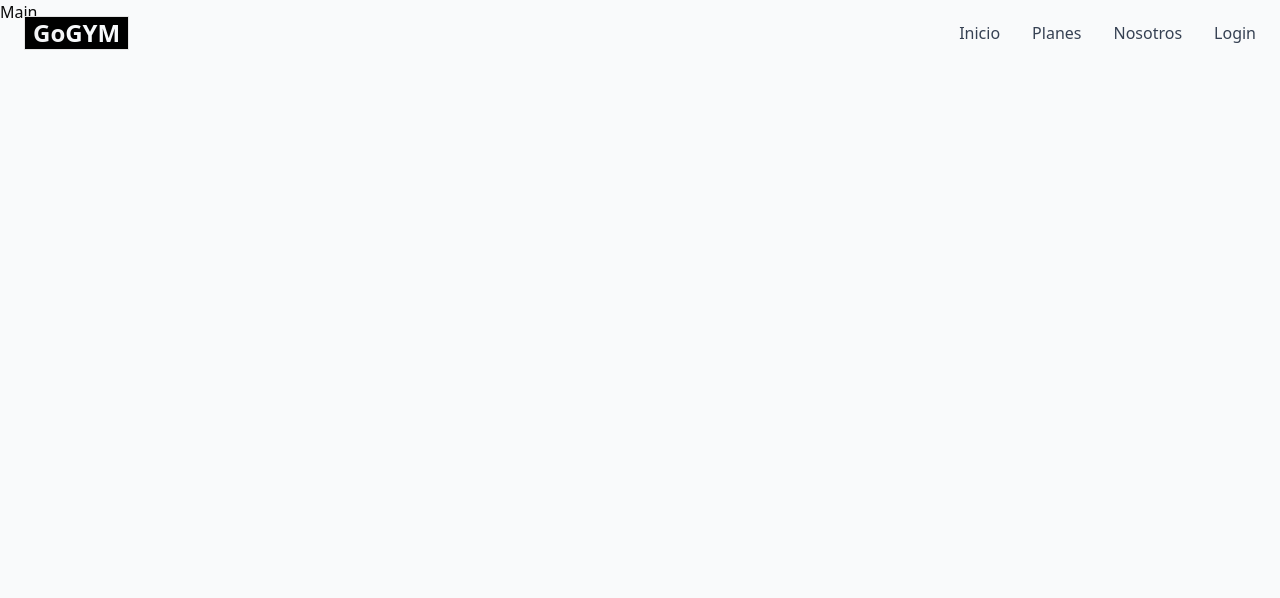
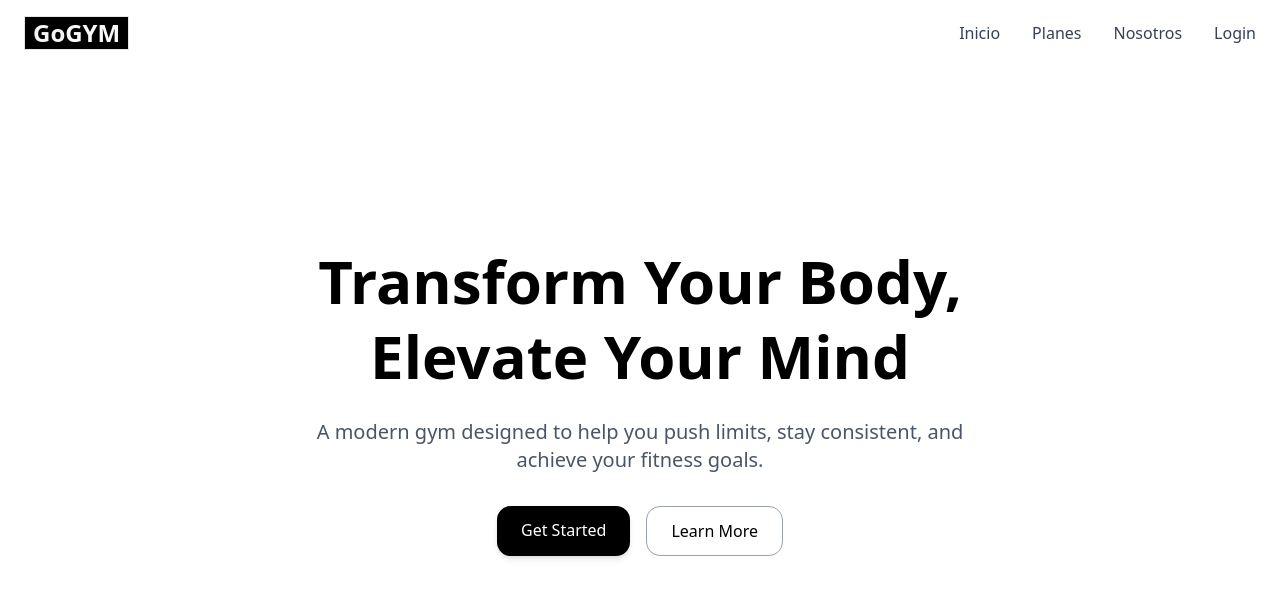
Before and after one commit to wilyramos/frontend_nextjs_gym, a Next.js app: page / in a window 1280 px wide. Shown: the top 598 px of the page. Built offline with nearby package versions, Linux system fonts and the light colour scheme.

Commit message:
update pages login and register, add home

```diff
--- a/app/(public)/auth/login/page.tsx
+++ b/app/(public)/auth/login/page.tsx
@@ -4,7 +4,7 @@ export default function LoginPage() {
 
 
     return (
-        <div className="min-h-screen flex items-center justify-center">
+        <div className="min-h-screen flex items-center justify-center p-2">
             <div className="w-full max-w-sm">
                 <h1 className="text-2xl font-bold text-center mb-6">Iniciar Sesion</h1>
 
--- a/app/(public)/auth/page.tsx
+++ b/app/(public)/auth/page.tsx
@@ -8,7 +8,7 @@ export default function VerifyEmailPage() {
 
 
     return (
-        <div className="min-h-screen flex items-center justify-center">
+        <div className="min-h-screen flex items-center justify-center p-2">
 
             <div className="w-full max-w-sm">
                 <Logo />
--- a/app/(public)/auth/register/page.tsx
+++ b/app/(public)/auth/register/page.tsx
@@ -5,7 +5,7 @@ export default function RegisterPage() {
 
 
     return (
-        <div className="min-h-screen flex items-center justify-center">
+        <div className="min-h-screen flex items-center justify-center p-2">
             <div className="w-full max-w-sm">
                 <h1 className="text-2xl font-bold text-center mb-6">Crear cuenta</h1>
 
--- a/app/(public)/layout.tsx
+++ b/app/(public)/layout.tsx
@@ -2,12 +2,11 @@ import React from 'react'
 import Navbar from '@/src/components/common/Navbar'
 
 
-
 export default function layout({ children }: { children: React.ReactNode }) {
     return (
-        <div className='bg-gray-50 min-h-screen'>
+        <div className='bg-gray-50 min-h-screen '>
             <Navbar />
-            <div>{children}</div>
+            {children}
         </div>
     )
 }
--- a/app/(public)/page.tsx
+++ b/app/(public)/page.tsx
@@ -1,8 +1,34 @@
-import React from 'react'
-import Navbar from '@/src/components/common/Navbar'
 
-export default function MainPage() {
+import Link from "next/link";
+
+export default function Home() {
     return (
-        <div>Main</div>
-    )
+        <main className="min-h-screen bg-white flex items-center justify-center px-6">
+            <div className="text-center max-w-2xl">
+                {/* Hero Title */}
+                <h1 className="text-5xl md:text-6xl font-bold text-black mb-6 leading-tight">
+                    Transform Your Body, <br /> Elevate Your Mind
+                </h1>
+
+                {/* Subtitle */}
+                <p className="text-lg md:text-xl text-gray-600 mb-8">
+                    A modern gym designed to help you push limits, stay consistent,
+                    and achieve your fitness goals.
+                </p>
+
+                {/* CTA Buttons */}
+                <div className="flex gap-4 justify-center">
+                    <Link
+                        href="/auth"
+                        className="px-6 py-3 rounded-xl bg-black text-white font-medium shadow-md hover:bg-gray-900 transition"
+                    >
+                        Get Started
+                    </Link>
+                    <button className="px-6 py-3 rounded-xl border border-gray-400 text-black font-medium hover:bg-gray-100 transition">
+                        Learn More
+                    </button>
+                </div>
+            </div>
+        </main>
+    );
 }
--- a/src/components/common/ErrorMessage.tsx
+++ b/src/components/common/ErrorMessage.tsx
@@ -1,10 +1,12 @@
-
-
+import { AlertCircle } from "lucide-react";
 
 export default function ErrorMessage({ children }: { children: React.ReactNode }) {
+    if (!children) return null;
+
     return (
-        <p className="text-sm text-red-500 font-medium">
-            {children}
-        </p>
+        <div className="flex items-center gap-2 p-2 text-sm text-red-600 animate-fadeIn">
+            <AlertCircle className="h-4 w-4 flex-shrink-0 text-red-500" />
+            <span className="font-medium">{children}</span>
+        </div>
     );
 }
--- a/src/components/forms/FormAuth.tsx
+++ b/src/components/forms/FormAuth.tsx
@@ -3,6 +3,9 @@
 import { useActionState, useEffect, useState } from "react";
 import { useRouter } from "next/navigation";
 import { checkEmailAction } from "@/app/(public)/auth/actions";
+import Spinner from "../common/Spinner";
+import ErrorMessage from "../common/ErrorMessage";
+
 
 export default function CheckEmailPage() {
     const router = useRouter();
@@ -28,24 +31,24 @@ export default function CheckEmailPage() {
                 value={email}
                 onChange={(e) => setEmail(e.target.value)}
                 placeholder="Correo"
-                className="w-full border px-3 py-2 rounded bg-gray-200 border-b-gray-400 border-b-2"
+                className="w-full border px-3 py-2 rounded-xl bg-gray-200 border-b-gray-400 border-b-2"
                 name="email"
             />
 
             {/* Mostrar errores debajo del input */}
             {state.errors.length > 0 && (
-                <ul className="text-red-500 text-sm space-y-1">
+                <ErrorMessage>
                     {state.errors.map((err, idx) => (
-                        <li key={idx}>• {err}</li>
+                        <div key={idx}>{err}</div>
                     ))}
-                </ul>
+                </ErrorMessage>
             )}
 
             <button
                 type="submit"
-                className="w-full bg-black text-white py-2 rounded"
+                className="w-full bg-black text-white py-2 rounded-xl h-10"
             >
-                {isPending ? "Verificando..." : "Continuar"}
+                {isPending ? <Spinner /> : "Continuar"}
             </button>
         </form>
     );
```
